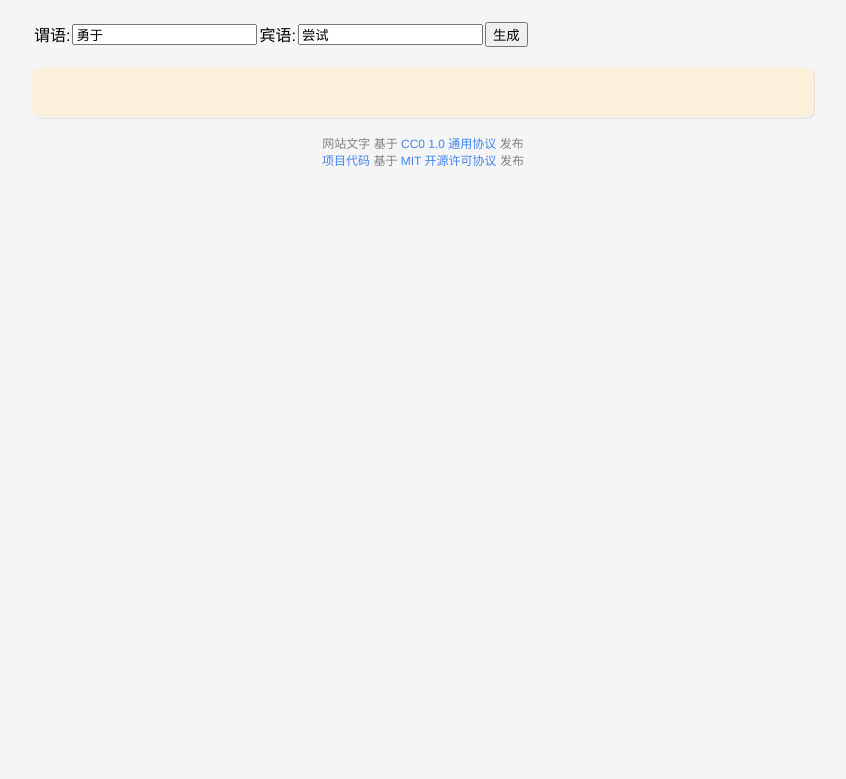
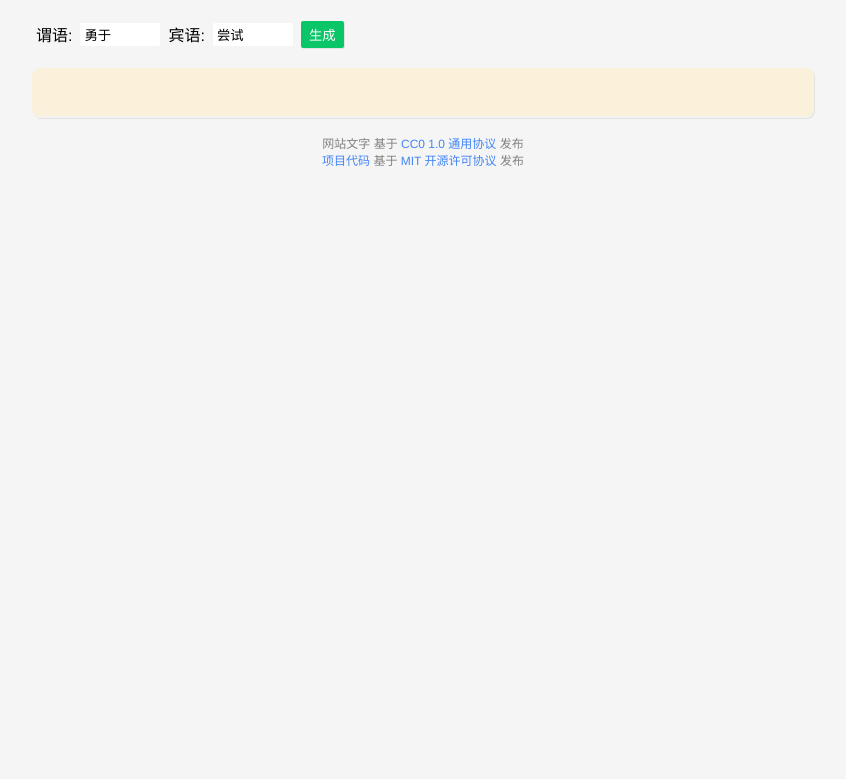
Before and after one commit to jackjyq/xiaohei-zuowen, a Flask app: page / in a window 1280 px wide. Shown: the top 779 px of the page, without its empty margins (217-1063 px from the left). Run offline with Flask 2, Linux system fonts and the light colour scheme.

Commit message:
去掉 bootstrap

```diff
--- a/static/样式表.css
+++ b/static/样式表.css
@@ -11,8 +11,8 @@ html{
 /* 字体设计
 http://ruby-china.org/topics/14005 */
 body {
-  font-family: Helvetica, Tahoma, Arial, STXihei, "华文细黑", "Microsoft YaHei",
-  "微软雅黑", SimSun, "宋体", Heiti, "黑体", sans-serif;
+  font-family: Helvetica, Tahoma, Arial, "Microsoft YaHei",
+  "微软雅黑", Heiti, "黑体", sans-serif;
   font-size: 16px;
   margin: auto;
   max-width: 782px;
@@ -50,18 +50,27 @@ form {
   align-items: center;
 }
 
+form input {
+  margin: 4px;
+  border: none;
+  border-radius: 2px;
+}
+
 form input[type=text]{
-  margin: 0 2px;
-  padding: 2px;
-  max-width: 500px;
+  padding: 4px;
+  width: 80px;
 }
 
 form input[type=submit]{
-  margin: 0 2px;
+  border: none;
+  padding: 4px 8px;
+  background-color: #0ac668;
+  color: #ffffff;
+	box-shadow: 1px  1px 0 rgba(0,0,0,0.08);
 }
 
 form label{
-  margin: 0 2px;
+  margin: 4px;
 }
 /* main */
 main {
--- a/templates/主页.html
+++ b/templates/主页.html
@@ -20,9 +20,9 @@
   <header>
     <form>
       <label for="谓语">谓语:</label>
-      <input id="谓语" name="谓语" value={{主题谓语}}><br><br>
+      <input id="谓语" name="谓语" type="text" value={{主题谓语}}><br><br>
       <label for="宾语">宾语:</label>
-      <input id="宾语" name="宾语" value={{主题宾语}}><br><br>
+      <input id="宾语" name="宾语" type="text" value={{主题宾语}}><br><br>
       <input type="submit" value="生成">
     </form>
   </header>
```
Also changed, not shown: templates/作文.html (+3 -7 lines), README.md.
